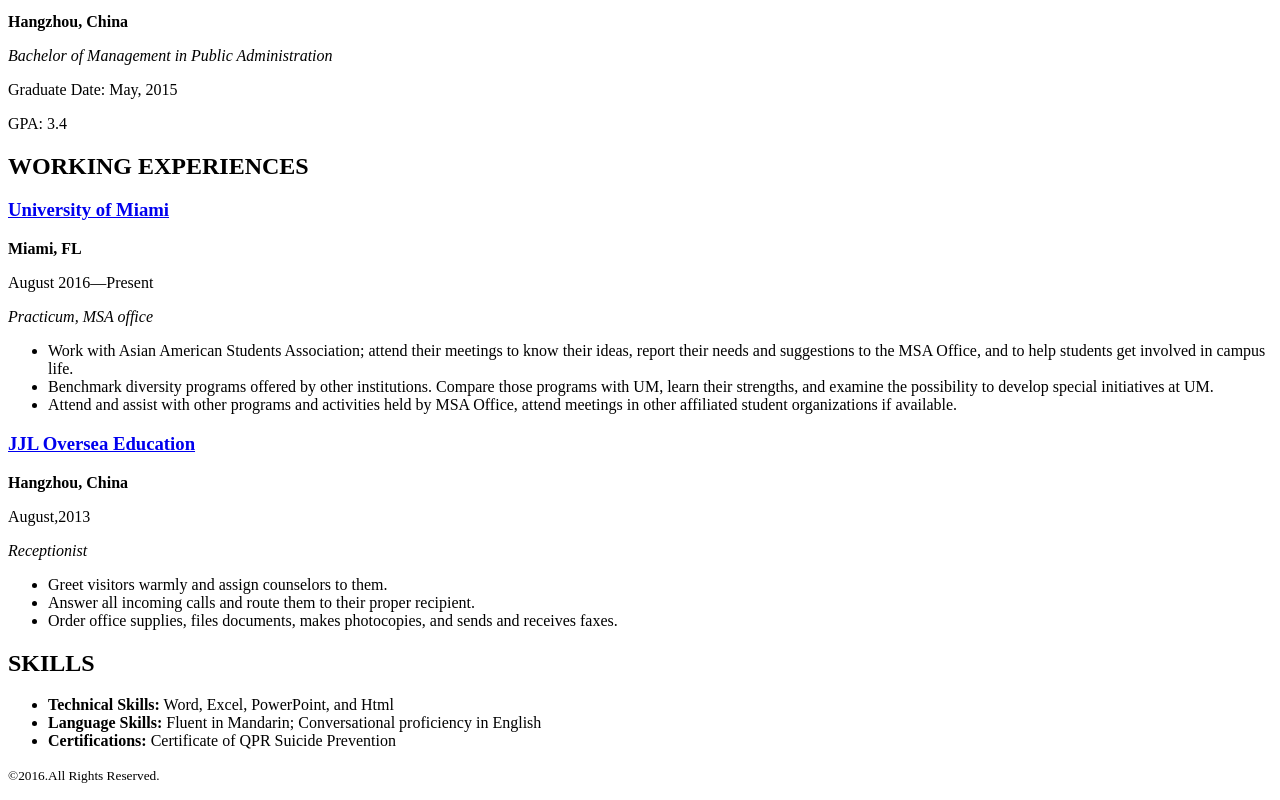
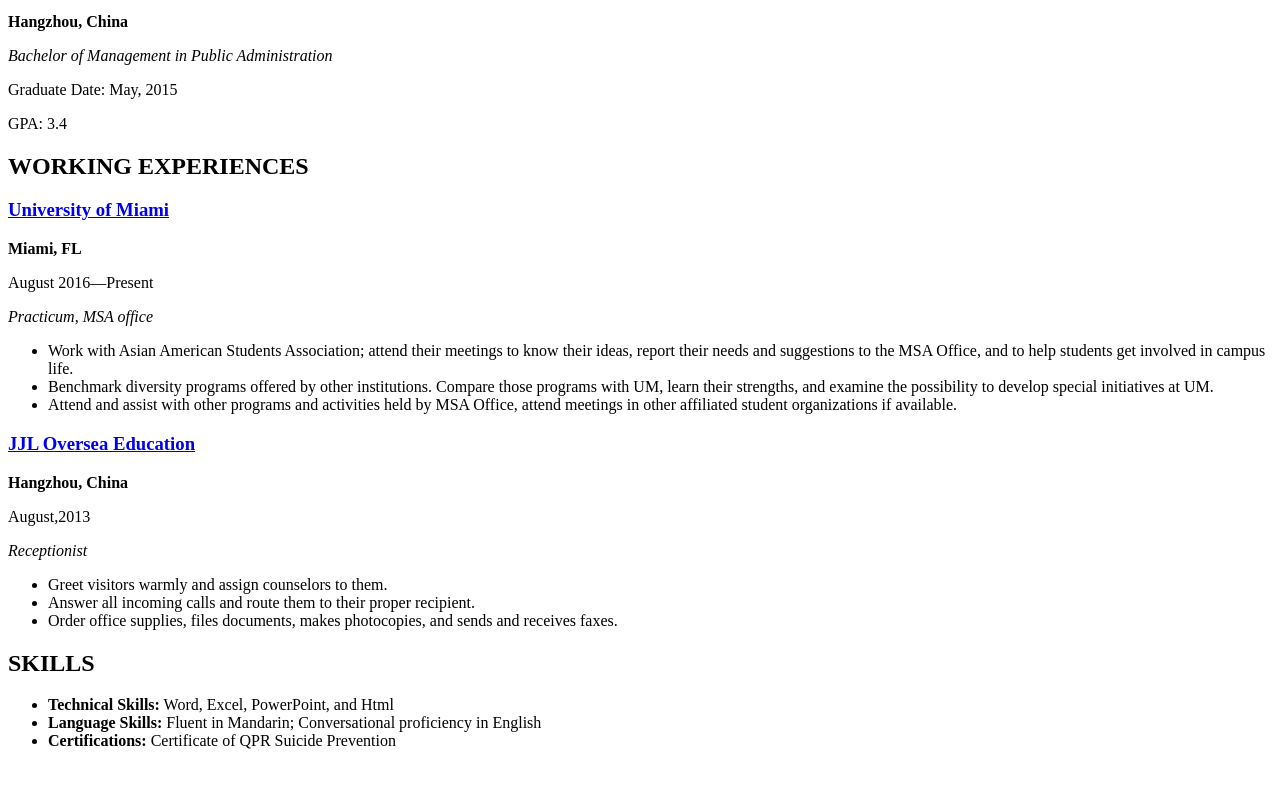
Before and after one commit to imyiyingyang/imyiyingyang.github.io, a plain HTML site: page resume.html in a window 1280 px wide. Shown: the part 579-1379 px from the top of the page. After the commit the page ends 1345 px from the top, so only its background shows below. Drawn offline with Linux system fonts and the light colour scheme.

Commit message:
delete the footer

```diff
--- a/resume.html
+++ b/resume.html
@@ -76,8 +76,5 @@
       </section>
     </main>
 
-    <footer>
-      <p><small>&copy;2016.All Rights Reserved.</small></p>
-    </footer>
   </body>
 </html>
```
